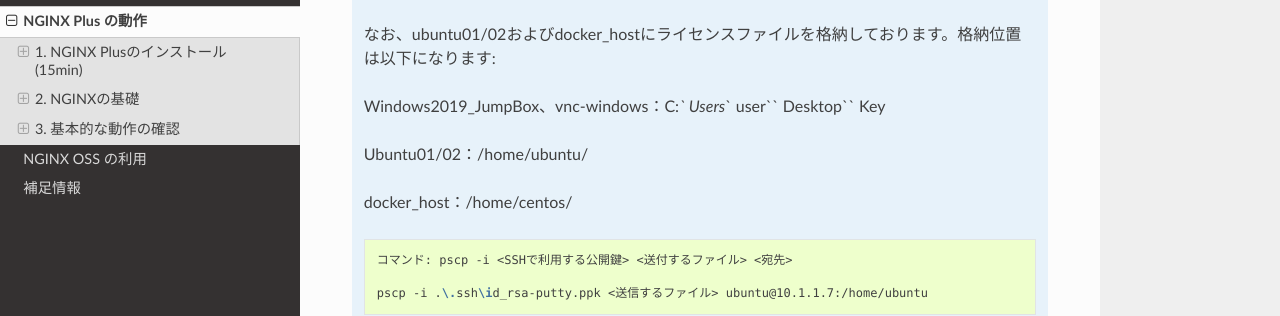
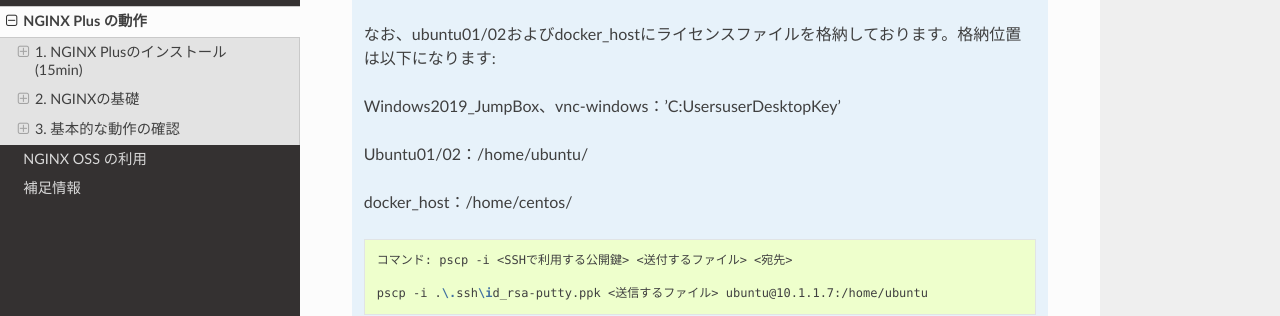
Before and after one commit to BeF5/f5j-nginx-plus-lab1, a Sphinx documentation site: the page built from docs/class1/module2/module2.rst, in a window 1280 px wide and 900 px high, scrolled down 528 px. Shown: the part 161-477 px from the top of the window. Built offline with Sphinx 7.4.7 and the Read the Docs theme 3.1.0, drawn with Linux system fonts in a browser that asks for light colours.

Commit message:
Update module2.rst

```diff
--- a/docs/class1/module2/module2.rst
+++ b/docs/class1/module2/module2.rst
@@ -25,7 +25,7 @@
 
    なお、ubuntu01/02およびdocker_hostにライセンスファイルを格納しております。格納位置は以下になります:
 
-   Windows2019_JumpBox、vnc-windows：C:`\` Users`\` user`\` Desktop`\` Key
+   Windows2019_JumpBox、vnc-windows：'C:\Users\user\Desktop\Key'
 
    Ubuntu01/02：/home/ubuntu/
 
```
